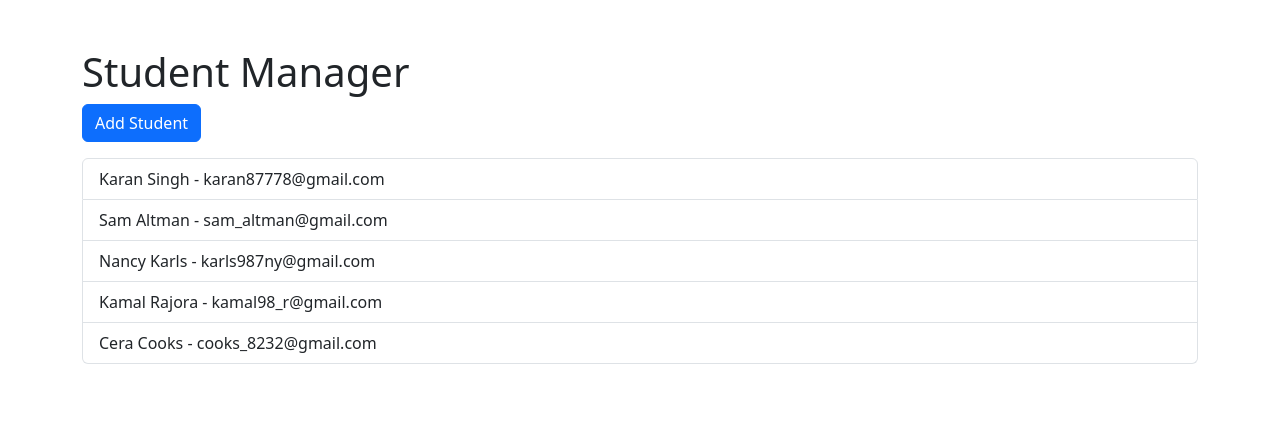
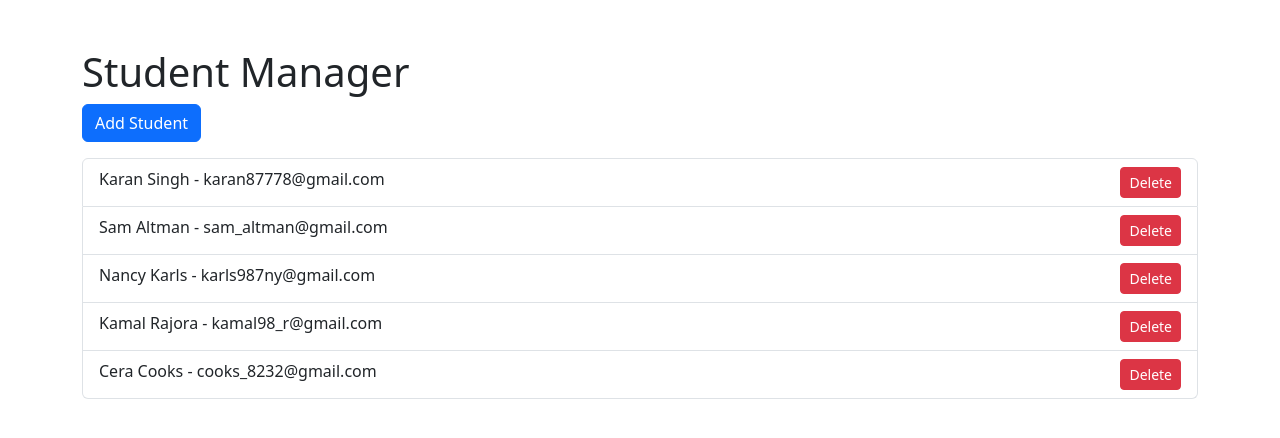
Before and after one commit to manngarg187/mini_flask_project, a Flask app: page / in a window 1280 px wide. Shown: the top 438 px of the page. Run offline with Flask 3, Linux system fonts and the light colour scheme; data comes from the database, SQL or seed files in the repository; both versions use the stored data as it was after the commit.

Commit message:
Added Delete Student Feature

```diff
--- a/app.py
+++ b/app.py
@@ -37,6 +37,16 @@ def add_student():
 
     return render_template("add_student.html")
 
+@app.route("/delete/<int:id>")
+def delete_student(id):
+
+    student = Student.query.get(id)
+
+    db.session.delete(student)
+    db.session.commit()
+
+    return redirect("/")
+
 
 if __name__ == "__main__":
     with app.app_context():
--- a/templates/index.html
+++ b/templates/index.html
@@ -18,8 +18,16 @@
 
 {% for student in students %}
 
-<li class="list-group-item">
+<li class="list-group-item d-flex justify-content-between">
+
+<span>
 {{ student.name }} - {{ student.email }}
+</span>
+
+<a href="/delete/{{ student.id }}" class="btn btn-danger btn-sm">
+Delete
+</a>
+
 </li>
 
 {% endfor %}
```
Also changed, not shown: instance/students.db.
